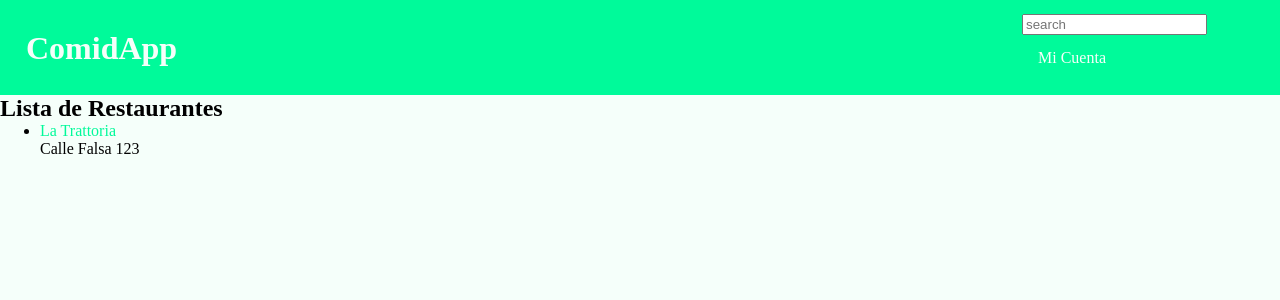
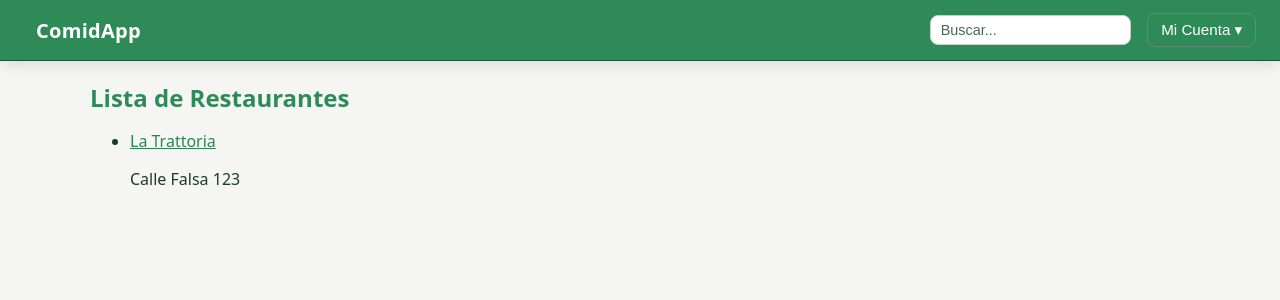
Before and after one commit to Damaynd/comidapp-resenas-resto, a Django app: page / in a window 1280 px wide. Shown: the top 300 px of the page. Run offline with Django 5.2, Linux system fonts and the light colour scheme; data comes from the database, SQL or seed files in the repository.

Commit message:
docs: added other html

```diff
--- a/aplicacion/static/styles/header.css
+++ b/aplicacion/static/styles/header.css
@@ -1,81 +1,111 @@
-*{
-    margin: 0;
-
-}
-.header{
-    display:flex;
-    justify-content: space-between;
-    height:75px;
-    background-color: mediumspringgreen;
-    align-items: center;
-    padding: 10px;
-    overflow: hidden;
+/* Header verde coherente con la paleta */
+.header {
+  display: flex;
+  align-items: center;
+  justify-content: space-between;
+  height: 60px;
+  background: var(--brand);
+  padding: 0 1.5rem;
+  color: #fff;
+  box-shadow: var(--shadow);
+  border-bottom: 1px solid color-mix(in oklab, var(--brand) 70%, black);
 }
 
-.header nav{
-    margin-right: 5%;
+.header .logo {
+  font-weight: 700;
+  font-size: 1.25rem;
+  letter-spacing: .3px;
+  color: #fff;
+  text-decoration: none;
+  transition: opacity .2s;
+}
+.header .logo:hover { opacity: .9; }
+
+.menu { margin-left: auto; display: flex; align-items: center; gap: 1rem; }
+
+/* Buscador */
+.search-form input[type="text"] {
+  background: var(--panel);
+  border: 1px solid var(--border);
+  border-radius: 8px;
+  padding: .4rem .6rem;
+  color: var(--fg);
+  font-size: .9rem;
+  width: 180px;
+  outline: none;
+  transition: border .2s, box-shadow .2s;
+}
+.search-form input[type="text"]:focus {
+  border-color: var(--brand-700);
+  box-shadow: 0 0 0 2px color-mix(in oklab, var(--brand) 40%, transparent);
 }
 
-.header a{
-    float: left;
-    font-size: 16px;
-    color: mintcream;
-    text-align: center;
-    padding: 14px 16px;
-    text-decoration: none;/*Quita la barrita fea de cuando se clickea*/
+/* Enlaces del header */
+.header a {
+  font-size: .95rem;
+  color: #fff;
+  text-decoration: none;
+  padding: .4rem .75rem;
+  border-radius: 8px;
+  transition: background .2s;
+}
+.header a:hover {
+  background: color-mix(in oklab, var(--brand-700) 80%, white);
+  color: #fff;
 }
 
-.header a:hover { /*Cuando se pasa el mouse por encima*/
-    color: darkgreen;
+/* Dropdown */
+.dropdown { position: relative; }
+.dropbtn {
+  background: transparent;
+  border: 1px solid color-mix(in oklab, var(--brand-800) 70%, white);
+  color: #fff;
+  font-size: .95rem;
+  cursor: pointer;
+  padding: .45rem .8rem;
+  border-radius: 8px;
+  transition: background .2s, border-color .2s;
+}
+.dropbtn:hover {
+  background: color-mix(in oklab, var(--brand-700) 70%, white);
+  border-color: color-mix(in oklab, var(--brand) 40%, white);
 }
 
-.logo{
-    float:left;
-    line-height: 70px;
+/* Puente invisible que evita que se “corte” el hover al bajar el mouse */
+.dropdown-content::before {
+  content: "";
+  position: absolute;
+  top: -8px;           /* cubre el espacio entre botón y menú */
+  left: 0;
+  right: 0;
+  height: 8px;
+  /* invisible, pero capta el hover */
 }
 
-/* el contenedor de la cuenta */
-.dropdown {
-  overflow: hidden;
-}
-
-/* el botón del contenedor */
-.dropdown .dropbtn {
-  font-size: 16px;
-  border: none;
-  outline: none;
-  color: mintcream;
-  padding: 14px 16px;
-  background-color: inherit;
-  font-family: inherit; /* Important for vertical align on mobile phones */
-  margin: 0; /* Important for vertical align on mobile phones */
-}
-/* el contenido del contenedor*/
 .dropdown-content {
   display: none;
   position: absolute;
-  background-color: aquamarine;
+  top: 100%;
+  left: 0;
+  margin-top: 6px;
   min-width: 160px;
-  box-shadow: 0px 8px 16px 0px rgba(0,0,0,0.2);
-  z-index: 1;
+  background: var(--panel);
+  border: 1px solid var(--border);
+  border-radius: var(--radius);
+  box-shadow: var(--shadow);
+  z-index: 1000;
 }
+.dropdown-content a {
+  display: block;
+  padding: .6rem .8rem;
+  color: var(--fg);
+  text-decoration: none;
+  border-bottom: 1px solid var(--border-soft);
+}
+.dropdown-content a:hover {
+  background: color-mix(in oklab, var(--brand) 20%, var(--panel));
+}
+.dropdown:hover .dropdown-content { display: block; }
 
-/* links adentro del contenedor */
-.dropdown-content a {
-  float: none;
-  color: black;
-  padding: 12px 16px;
-  text-decoration: none;
-  display: block;
-  text-align: left;
-}
-
-.dropdown-content a:hover {
-  background-color: aquamarine;
-  color: darkcyan ;
-}
-
-/* mostrar los contenidos al pasar por encima*/
-.dropdown:hover .dropdown-content {
-  display: block;
-}
+/* Limpia floats antiguos por si quedan */
+.header a, .logo, .dropdown { float: none !important; }
--- a/aplicacion/static/styles/main.css
+++ b/aplicacion/static/styles/main.css
@@ -1,9 +1,68 @@
-a{
-    text-decoration: none;
-    color: mediumspringgreen;
+/* Paleta y base del sitio */
+html { color-scheme: light dark; }  /* ayuda a que inputs/scrollbars sigan el tema */
+
+:root {
+  --bg: #f5f6f4;
+  --panel: #ffffff;
+  --elev: #ecf4ee;
+  --fg: #1b3a2e;
+  --muted: #4d665b;
+
+  /* Verde marca */
+  --brand: #2e8b57;      /* seagreen */
+  --brand-700: #26724a;
+  --brand-800: #1f5a3d;
+
+  --ok: #2ecc71;
+  --warn: #f7b500;
+  --danger: #e74c3c;
+
+  --border: #c5d1c8;
+  --border-soft: #dde5df;
+  --radius: 12px;
+  --shadow: 0 4px 14px rgba(0,0,0,0.1);
 }
-body{
-    background: mintcream !important;
-    background-color: mintcream !important;
-    color: black !important;
+
+@media (prefers-color-scheme: dark) {
+  :root {
+    --bg: #121915;
+    --panel: #1a221c;
+    --elev: #223027;
+    --fg: #e9f3ed;
+    --muted: #a3b5aa;
+
+    /* Verdes más brillantes en oscuro */
+    --brand: #3cb371;     /* mediumseagreen */
+    --brand-700: #2e8b57;
+    --brand-800: #226f45;
+
+    --border: #324036;
+    --border-soft: #28332b;
+    --shadow: 0 4px 18px rgba(0,0,0,0.5);
+  }
 }
+
+/* Fondo, texto y tipografía base */
+body {
+  margin: 0;
+  font-family: system-ui, -apple-system, "Segoe UI", Roboto, Arial, sans-serif;
+  background: var(--bg);
+  color: var(--fg);
+}
+
+/* Títulos y enlaces */
+h1, h2, h3 { margin: 0 0 .75rem 0; color: var(--brand); }
+a { color: color-mix(in oklab, var(--brand) 90%, #006400); }
+a:hover { text-decoration: underline; }
+
+/* Inputs genéricos (para que sigan el tema) */
+input[type="text"], input[type="search"] {
+  background: var(--panel);
+  color: var(--fg);
+  border: 1px solid var(--border);
+  border-radius: 8px;
+  padding: .45rem .6rem;
+}
+input::placeholder { color: var(--muted); }
+
+.container { width: min(1100px, 100% - 2rem); margin-inline: auto; padding-block: 1.25rem; }
--- a/aplicacion/templates/base.html
+++ b/aplicacion/templates/base.html
@@ -1,22 +1,32 @@
-{% load static %} <!--Para cargar css-->
+{% load static %}
 
 <!DOCTYPE html>
-<html>
+<html lang="es">
 <head>
   <meta charset="utf-8">
   <meta http-equiv="X-UA-Compatible" content="IE=edge">
-        <title>Base para la parte de arriba</title>
-        <meta name="description" content="">
+  <title>{% block title %}Mi sitio{% endblock %}</title>
   <meta name="viewport" content="width=device-width, initial-scale=1">
-        <link rel="stylesheet" href="{% static "styles/main.css" %}"> <!--Para cargar css-->
+
+  <!-- Estilos base (variables, modo oscuro, etc.) -->
+  <link rel="stylesheet" href="{% static 'styles/main.css' %}">
+  <!-- Estilos del header (usa variables de style.css) -->
+  <link rel="stylesheet" href="{% static 'styles/header.css' %}">
 </head>
 <body>
-<!-- Crea links para clickear -->
+
+{% block header %}
   {% include "header.html" %}
-<!-- Esto indica que abajo de la plantilla ira el contenido de la pagina-->
+{% endblock %}
+
+{% block navbar %}{% endblock %}
+{% block filtro %}{% endblock %}
+
 <main class="container">
-{% block contenido %}
-{% endblock  %}
+  {% block contenido %}{% endblock %}
 </main>
+
+{% block footer %}{% endblock %}
+
 </body>
 </html>
--- /dev/null
+++ b/aplicacion/templates/favoritos.html
@@ -0,0 +1,6 @@
+{% extends "base.html" %}
+{% block title %}Favoritos{% endblock %}
+{% block contenido %}
+  <h1>Favoritos</h1>
+  <p>Aquí irán los restaurantes o platos marcados como favoritos.</p>
+{% endblock %}
--- a/aplicacion/templates/header.html
+++ b/aplicacion/templates/header.html
@@ -1,41 +1,22 @@
-{% load static %} <!--Para cargar css-->
+<header class="header">
+  <!-- Logo -->
+  <a href="/" class="logo">ComidApp</a>
 
-<!DOCTYPE html>
-<html>
-    <head>
-        <meta charset="utf-8">
-        <meta http-equiv="X-UA-Compatible" content="IE=edge">
-        <title>Base para la parte de arriba</title>
-        <meta name="description" content="">
-        <meta name="viewport" content="width=device-width, initial-scale=1">
-        <link rel="stylesheet" href="{% static "styles/header.css" %}"> <!--Para cargar css-->
-    </head>
-    <body>
-<!-- Crea links para clickear -->
-<header class="header">
-    <a href="base.html" class="logo">
-        <h1>ComidApp</h1>
-    </a>
+  <!-- Navegación / Buscador / Cuenta -->
   <nav class="menu">
-        <input type="text" placeholder="search">
+    <!-- Buscador -->
+    <form action="{% url 'buscar' %}" method="get" class="search-form">
+      <input type="text" name="q" placeholder="Buscar...">
+    </form>
+
+    <!-- Menú desplegable de cuenta -->
     <div class="dropdown">
-            <button class="dropbtn">Mi Cuenta
-            <i class="fa fa-caret-down"></i>
-            </button>
+      <button class="dropbtn">Mi Cuenta ▾</button>
       <div class="dropdown-content">
-            <a href="#">Perfil</a>
-            <a href="#">Favoritos</a>
-            <a href="#">Rese&ntildeas</a>
+        <a href="{% url 'perfil' %}">Perfil</a>
+        <a href="{% url 'favoritos' %}">Favoritos</a>
+        <a href="{% url 'resenas' %}">Reseñas</a>
       </div>
     </div>
   </nav>
 </header>
-
-
-<!-- Esto indica que abajo de la plantilla ira el contenido de la pagina-->
-<main class="container">
-{% block contenido %}
-{% endblock  %}
-</main>
-    </body>
-</html>
--- /dev/null
+++ b/aplicacion/templates/perfil.html
@@ -0,0 +1,6 @@
+{% extends "base.html" %}
+{% block title %}Perfil{% endblock %}
+{% block contenido %}
+  <h1>Mi Perfil</h1>
+  <p>Aquí irán los datos del usuario más adelante.</p>
+{% endblock %}
--- /dev/null
+++ b/aplicacion/templates/resenas.html
@@ -0,0 +1,6 @@
+{% extends "base.html" %}
+{% block title %}Reseñas{% endblock %}
+{% block contenido %}
+  <h1>Reseñas</h1>
+  <p>Aquí veremos las reseñas.</p>
+{% endblock %}
```
Also changed, not shown: aplicacion/templates/buscar.html (added, +15 -0 lines). Lines whose indentation alone changed are shown as unchanged.
